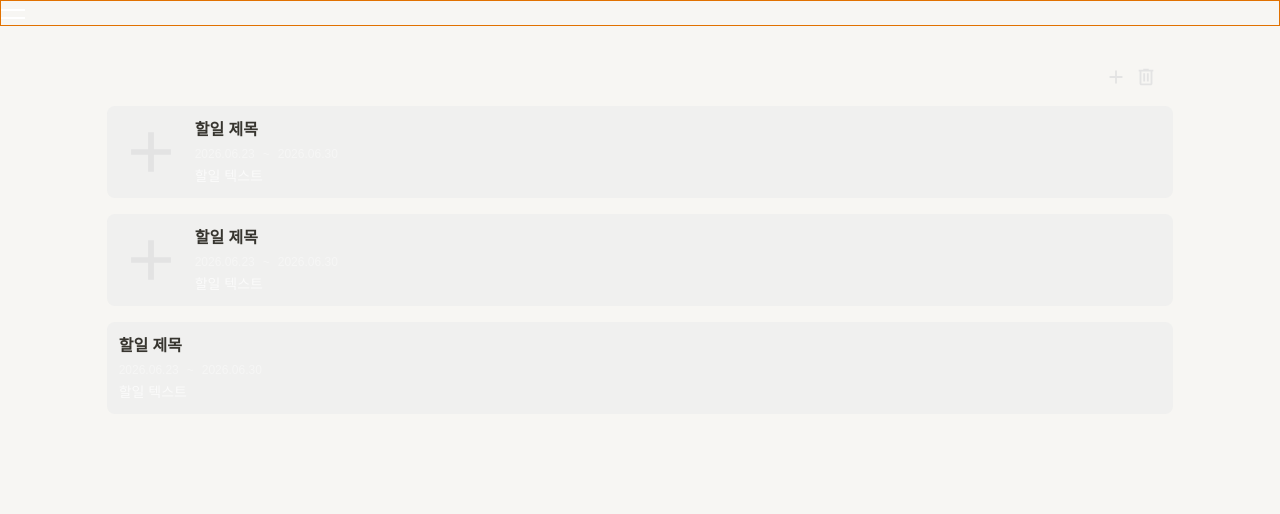
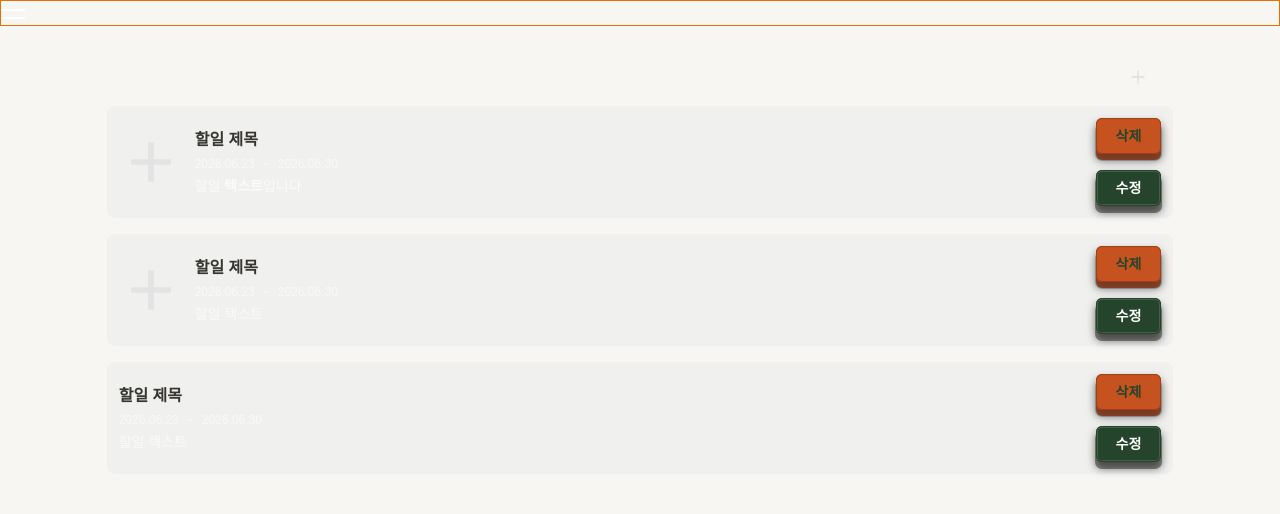
Before and after one commit to johyunsoo33/small-side-project, a Next.js app: page /myMemo in a window 1280 px wide. Shown: the top 514 px of the page. Built offline with nearby package versions, Linux system fonts and the light colour scheme.

Commit message:
✨ MemoItem 및 MemoList 컴포넌트 개선: 메모 삭제 및 수정 버튼 추가, 콘텐츠 HTML 안전 처리 ✨ MemoTopBox 컴포넌트에 메모 생성 함수 추가 ✨ globals.css에 버튼 스타일 추가 및 색상 변수 정의

```diff
--- a/src/Component/MemoBox/MemoListBox/MemoItem.tsx
+++ b/src/Component/MemoBox/MemoListBox/MemoItem.tsx
@@ -14,6 +14,9 @@ export default function MemoItem({
   startAt,
   deadLineAt,
 }: MemoItemProps) {
+  const deleteMemo = () => {};
+  const modifyMemo = () => {};
+
   return (
     <li className="list-none bg-gray-300/20 rounded-lg w-full min-h-16 flex justify-between items-center p-3">
       <figure
@@ -40,7 +43,7 @@ export default function MemoItem({
           {title}
         </figcaption>
         <div
-          className={`row-start-2 flex gap-2 text-xs text-white/40 ${
+          className={`row-start-2 flex gap-2 text-xs text-white/55 ${
             imgSrc ? "col-start-2" : "col-start-1"
           }`}
         >
@@ -48,15 +51,27 @@ export default function MemoItem({
           <span>~</span>
           <time>{deadLineAt}</time>
         </div>
-        <p
+        <div
           className={`row-start-3 text-sm text-white/70 truncate ${
             imgSrc ? "col-start-2" : "col-start-1"
           }`}
+          dangerouslySetInnerHTML={{ __html: content }}
+        />
+      </figure>
+      <div className=" flex flex-col gap-4 ml-4">
+        <button
+          type="button"
+          className="btn-3d-red font-basic xl:p-2 xl:pl-5 xl:pr-5 lg:p-2 lg:pl-4 lg:pr-4 md:p-1.5 md:pl-3 md:pr-3 sm:p-1.5 sm:pl-2 sm:pr-2 p-1 pl-1.5 pr-1.5 rounded-md xl:text-size-sm lg:text-sm md:text-xs sm:text-xs text-[10px] whitespace-nowrap"
         >
-          {content}
-        </p>
-      </figure>
-      <div></div>
+          삭제
+        </button>
+        <button
+          type="button"
+          className="btn-3d font-basic xl:p-2 xl:pl-5 xl:pr-5 lg:p-2 lg:pl-4 lg:pr-4 md:p-1.5 md:pl-3 md:pr-3 sm:p-1.5 sm:pl-2 sm:pr-2 p-1 pl-1.5 pr-1.5 rounded-md xl:text-size-sm lg:text-sm md:text-xs sm:text-xs text-[10px] whitespace-nowrap"
+        >
+          수정
+        </button>
+      </div>
     </li>
   );
 }
--- a/src/Component/MemoBox/MemoListBox/MemoList.tsx
+++ b/src/Component/MemoBox/MemoListBox/MemoList.tsx
@@ -1,29 +1,60 @@
 import MemoItem from "./MemoItem";
+import DOMPurify from "isomorphic-dompurify";
+
+interface MemoItemData {
+  id: string;
+  imgSrc: string;
+  title: string;
+  content: string; // URL이거나 HTML 문자열
+  startAt: string;
+  deadLineAt: string;
+}
+
+const dummyData: MemoItemData[] = [
+  {
+    id: "1",
+    imgSrc: "/Icons/calender_add.svg",
+    title: "할일 제목",
+    content: "<p>할일 <b>텍스트</b>입니다</p>",
+    startAt: "2026.06.23",
+    deadLineAt: "2026.06.30",
+  },
+  {
+    id: "2",
+    imgSrc: "/Icons/calender_add.svg",
+    title: "할일 제목",
+    content: "할일 텍스트",
+    startAt: "2026.06.23",
+    deadLineAt: "2026.06.30",
+  },
+  {
+    id: "3",
+    imgSrc: "",
+    title: "할일 제목",
+    content: "할일 텍스트",
+    startAt: "2026.06.23",
+    deadLineAt: "2026.06.30",
+  },
+];
 
 export default function MemoList() {
+  const MemoList: MemoItemData[] = dummyData.map((item) => ({
+    ...item,
+    content: DOMPurify.sanitize(item.content),
+  }));
+
   return (
     <ol className="max-w-10/12 mt-10 m-auto flex flex-col gap-4 w-full">
-      <MemoItem
-        imgSrc="/Icons/calender_add.svg"
-        title="할일 제목"
-        content="할일 텍스트"
-        startAt="2026.06.23"
-        deadLineAt="2026.06.30"
-      />
-      <MemoItem
-        imgSrc="/Icons/calender_add.svg"
-        title="할일 제목"
-        content="할일 텍스트"
-        startAt="2026.06.23"
-        deadLineAt="2026.06.30"
-      />
-      <MemoItem
-        imgSrc=""
-        title="할일 제목"
-        content="할일 텍스트"
-        startAt="2026.06.23"
-        deadLineAt="2026.06.30"
-      />
+      {MemoList.map((item) => (
+        <MemoItem
+          key={item.id}
+          imgSrc={item.imgSrc}
+          title={item.title}
+          content={item.content}
+          startAt={item.startAt}
+          deadLineAt={item.deadLineAt}
+        />
+      ))}
     </ol>
   );
 }
--- a/src/Component/MemoBox/MemoTopBox/MemoTopBox.tsx
+++ b/src/Component/MemoBox/MemoTopBox/MemoTopBox.tsx
@@ -1,6 +1,8 @@
 import Image from "next/image";
 
 export default function MemoTopBox() {
+  const createMemo = () => {};
+
   return (
     <div className="taskTopBox relative max-w-11/12 mt-10 ">
       <div className="taskAdd absolute right-4">
@@ -12,14 +14,6 @@ export default function MemoTopBox() {
             height={22}
           />
         </button>
-        <button title="할 일 삭제">
-          <Image
-            src="/Icons/calender_delete.svg"
-            alt="달력에서 할 일 삭제"
-            width={22}
-            height={22}
-          />
-        </button>
       </div>
     </div>
   );
--- a/src/app/globals.css
+++ b/src/app/globals.css
@@ -13,6 +13,9 @@
   --color-foreground: var(--foreground);
   --color-card: var(--card);
   --color-border: var(--border);
+  --color-button-color: #25442c;
+  --color-flame-400: #c6531f;
+  --color-flame-500: #a04014;
 
   --font-sans: var(--font-geist-sans);
   --font-mono: var(--font-geist-mono);
@@ -42,3 +45,44 @@ body {
   resize: none;
   height: 5rem;
 }
+
+@layer components {
+  .btn-3d {
+    background-color: var(--color-button-color);
+    color: white;
+    box-shadow:
+      0 0 0 1px var(--color-button-color) inset,
+      0 0 0 2px rgba(255, 238, 188, 0.15) inset,
+      0 6px 0 1px rgba(0, 0, 0, 0.4),
+      0 6px 8px 1px rgba(0, 0, 0, 0.5);
+    @apply transition-all duration-100 ease-in-out cursor-pointer border-0 outline-none font-semibold;
+  }
+
+  .btn-3d:active {
+    box-shadow:
+      0 0 0 1px var(--color-button-color) inset,
+      0 0 0 2px rgba(255, 268, 198, 0.116) inset,
+      0 0 0 1px rgba(0, 0, 0, 0.4);
+    transform: translateY(6px);
+  }
+
+  .btn-3d-red {
+    background-color: var(--color-flame-400); /* #ff9466 */
+    color: var(--color-button-color);
+    border: 1px solid var(--color-flame-500); /* #a04014 */
+    box-shadow:
+      0 0 0 1px var(--color-flame-500) inset,
+      0 6px 0 0 rgba(126, 38, 0, 0.7),
+      /* flame-200 with 0.7 opacity */ 0 6px 0 1px rgba(0, 0, 0, 0.2),
+      0 6px 8px 1px rgba(0, 0, 0, 0.5);
+    @apply transition-all duration-100 ease-in-out cursor-pointer border-0 outline-none font-semibold;
+  }
+
+  .btn-3d-red:active {
+    box-shadow:
+      0 0 0 1px var(--color-flame-400) inset,
+      0 6px 0 0 rgba(198, 83, 31, 0.7) inset,
+      /* flame-200 with 0.7 opacity */ 0 0 0 1px rgba(0, 0, 0, 0.4);
+    transform: translateY(6px);
+  }
+}
```
